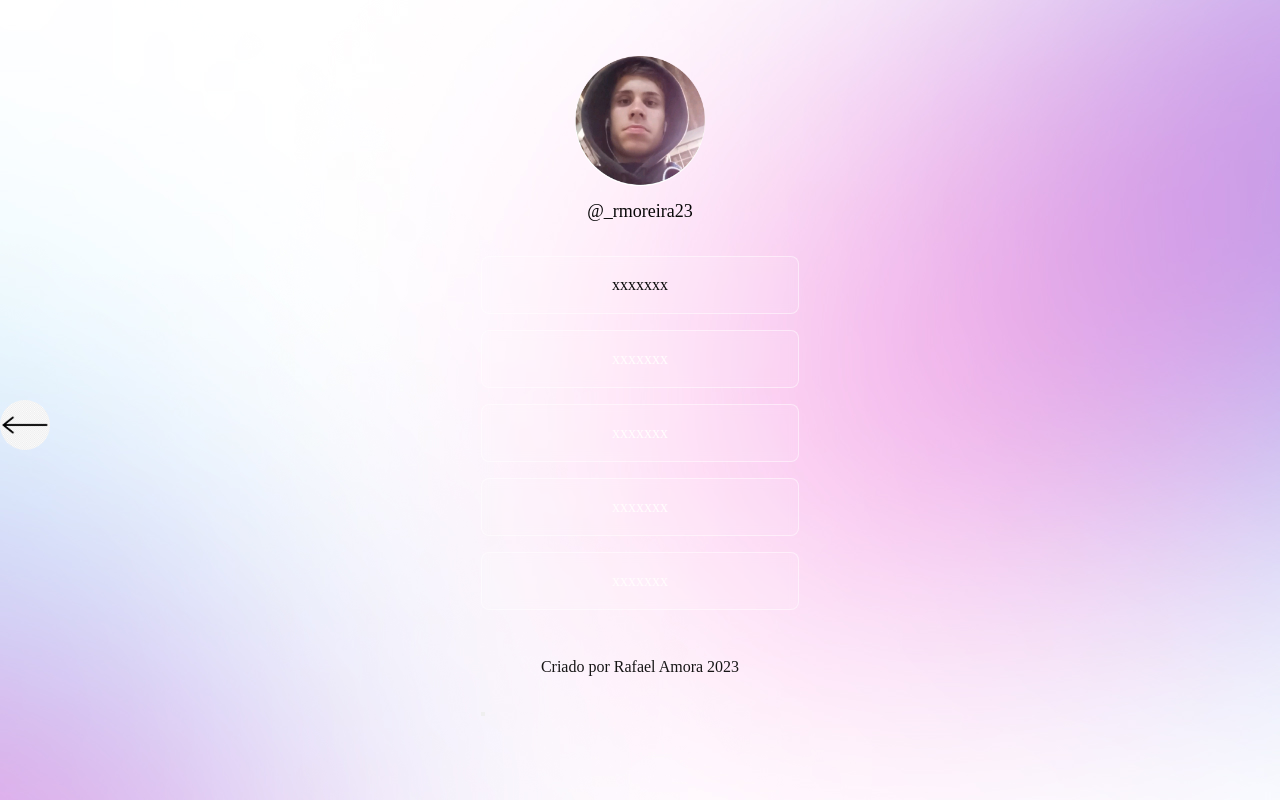
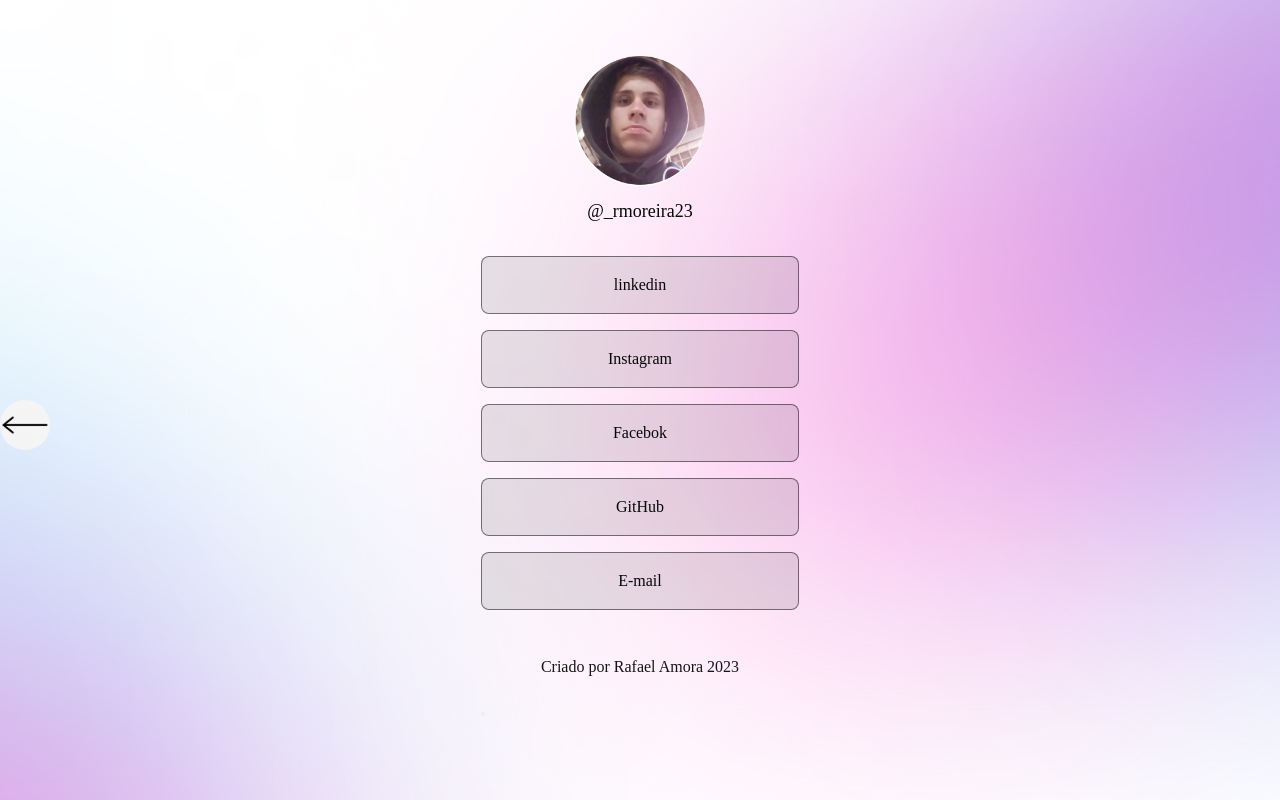
Before and after one commit to rafaelAmora/Meu_projeto, a plain HTML site: page index2.html in a window 1280 px wide. Both pictures are taken after a click on the button 483 px from the left and 714 px from the top of the page. Drawn offline with Linux system fonts and the light colour scheme.

Commit message:
exercicio1.2

```diff
--- a/index2.html
+++ b/index2.html
@@ -1,6 +1,5 @@
 <!DOCTYPE html>
 <html lang="pt-br">
-
   <head>
     <meta charset="UTF-8" />
     <meta http-equiv="X-UA-Compatible" content="IE=edge" />
@@ -15,8 +14,6 @@
 
   <body id="body" class="">
     <div class="container">
-
-
       <div id="caixa_principal" class="caixa_principal">
         <div id="imagem" class="imagem">
           <img src="./imagens/minha.png" alt="" />
@@ -25,25 +22,25 @@
           </a>
         </div>
 
-
-
+        <div class="face">
           <ul id="list" class="list">
             <a href="https://www.microsoft.com/" class="insta" target="_blank">
-          <li class="face" >xxxxxxx</li>
+              <li class="face">linkedin</li>
             </a>
             <a href="#" class="insta">
-          <li class="face">xxxxxxx</li>
+              <li>Instagram</li>
             </a>
             <a href="#" class="insta">
-          <li class="face">xxxxxxx</li>
+              <li>Facebok</li>
             </a>
             <a href="#" class="insta">
-          <li class="face">xxxxxxx</li>
+              <li>GitHub</li>
             </a>
             <a href="#" class="insta">
-          <li class="face">xxxxxxx</li>
+              <li>E-mail</li>
             </a>
           </ul>
+        </div>
         <footer class="footer">Criado por Rafael Amora 2023</footer>
         <!-- <nav>
       <div id="seta">
@@ -54,16 +51,13 @@
     </nav> -->
 
         <div>
-
-        <button id="btn-color" class="button-seta"><img src="./imagens/seta.png" alt=""></button>
-
-
+          <button id="btn-color" class="button-seta">
+            <img src="./imagens/seta.png" alt="" />
+          </button>
         </div>
-
       </div>
     </div>
   </body>
 
   <script src="./script.js"></script>
-
 </html>
--- a/style2.css
+++ b/style2.css
@@ -40,7 +40,7 @@ body.light {
 }
 
 
- .insta li {
+ .face li {
 
   border-radius: 8px; /*raio das bordas*/
   padding: 16px 12px;
@@ -50,19 +50,32 @@ body.light {
 
   text-decoration: none; /*Tira a linha de baixo das palavras*/
   transition: background 0.2s;
+   color: rgb(252, 250, 250);
+  border: 1.5px solid rgba(255, 255, 255, 0.5);
+  background-color: rgba(255, 255, 255, 0.1);
+
 
 
 }
-.face{
-  color: rgb(255, 252, 252);
-  border: 1.5px solid rgba(255, 255, 255, 0.5);
-  background-color: rgba(255, 255, 255, 0.1);
+.face.light li {
+
+  border-radius: 8px; /*raio das bordas*/
+  padding: 16px 12px;
+  gap: 10px;
+
+  backdrop-filter: blur(4px); /*coloca um desfoco na caixa*/
+
+  text-decoration: none; /*Tira a linha de baixo das palavras*/
+  transition: background 0.2s;
+   color: rgb(7, 7, 7);
+  border: 1.5px solid rgba(3, 3, 3, 0.5);
+  background-color: rgba(12, 12, 12, 0.1);
+
+
+
 }
-.face.light{
-  color: rgb(10, 10, 10);
-  border: 1.5px solid rgba(255, 255, 255, 0.5);
-  background-color: rgba(255, 255, 255, 0.1);
-}
+
+
 
 ul {
   list-style: none; /*Tira os pontos da lista*/
@@ -71,6 +84,7 @@ ul {
 
   gap: 16px; /*Coloca espaço entre os elementos*/
   padding: 24px 0px;
+
 }
 
 
@@ -93,10 +107,16 @@ ul {
   text-decoration: none;
 }
 
-ul li:hover {
+
+.face ul li:hover {
   border: 1.5px solid white;
   border-radius: 8px;
   background: rgba(255, 255, 255, 0.05);
+}
+.face.face.light ul li:hover {
+  border: 1.5px solid rgb(110, 109, 109);
+  border-radius: 8px;
+  background: rgba(58, 51, 51, 0.05);
 }
 .footer {
   text-align: center;
```
Also changed, not shown: script.js (+4 -3 lines). Lines whose indentation alone changed are shown as unchanged.
